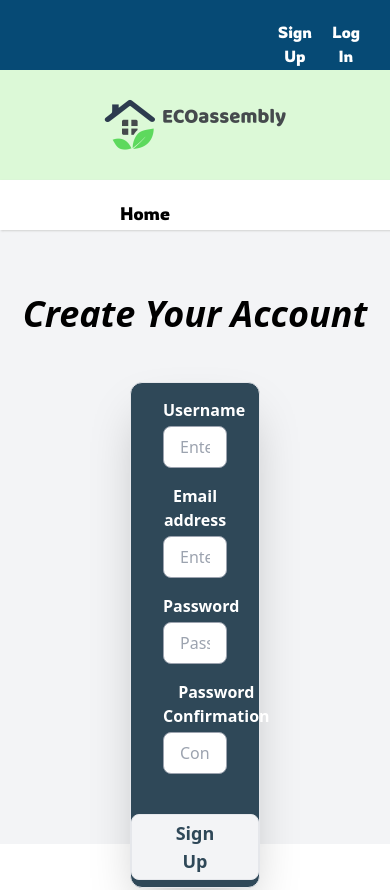
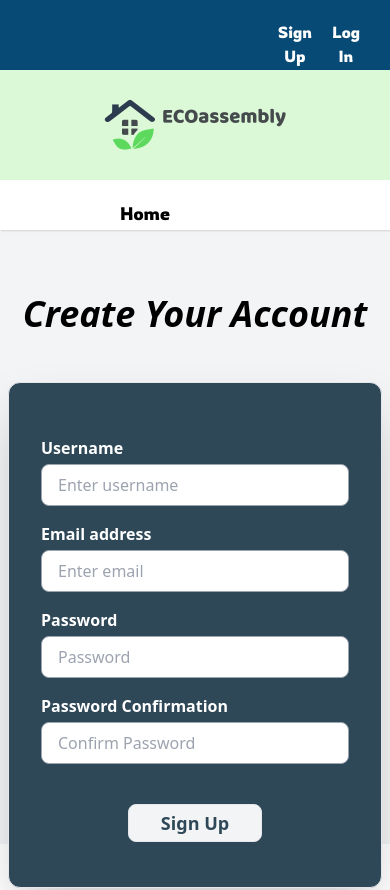
Before and after one commit to LiamB93/eco-assembly, a React (Create React App) app in the folder client/: page /sign-up in a window 390 px wide. Shown: the top 890 px of the page. Built offline with nearby package versions, Linux system fonts and the light colour scheme.

Commit message:
signup/signin responsive

```diff
--- a/client/src/screens/SignIn/SignIn.jsx
+++ b/client/src/screens/SignIn/SignIn.jsx
@@ -62,9 +62,9 @@ const SignIn = (props) => {
 
   return (
     <Layout>
-      <div className="h-screen w-screen flex flex-col place-items-center">
+      <div className="h-screen w-screen px-2 flex flex-col place-items-center">
           <h3 className="text-4xl italic font-bold pt-16">Sign In</h3>
-        <div className="form-container w-1/3 h-2/5 flex flex-col justify-center border border-gray-200 bg-six rounded-xl shadow-2xl my-12">
+        <div className="form-container w-full md:w-1/3 h-2/5 flex flex-col justify-center border border-gray-200 bg-six rounded-xl shadow-2xl my-12">
           <form onSubmit={onSignIn}>
             <div className="flex flex-col place-items-start w-full px-8 py-2">
               <label className="font-semibold text-white">Email</label>
--- a/client/src/screens/SignUp/SignUp.css
+++ b/client/src/screens/SignUp/SignUp.css
@@ -1,4 +1,4 @@
-
+/*
 @media only screen
 and (min-device-width: 375px)
   and (max-device-width: 480px)
@@ -92,4 +92,4 @@ and (min-device-width: 769px)
           margin-left: auto;
           margin-right: auto;
       }
-  }
+  } */
--- a/client/src/screens/SignUp/SignUp.jsx
+++ b/client/src/screens/SignUp/SignUp.jsx
@@ -66,9 +66,9 @@ const SignUp = (props) => {
 
   return (
     <Layout>
-      <div className="sign-up h-screen w-screen flex flex-col place-items-center">
+      <div className="sign-up h-screen w-screen flex flex-col place-items-center px-2">
         <h1 className="create-text text-4xl italic font-bold pt-16">Create Your Account</h1>
-        <div className="form-container w-1/3 h-3/5 border border-gray-200 bg-six rounded-xl shadow-2xl my-12">
+        <div className="form-container w-full  md:w-1/3 h-3/5 border border-gray-200 bg-six rounded-xl shadow-2xl my-12">
           <form
             onSubmit={onSignUp}
             className="w-full h-full flex flex-col justify-center items-center"
```
